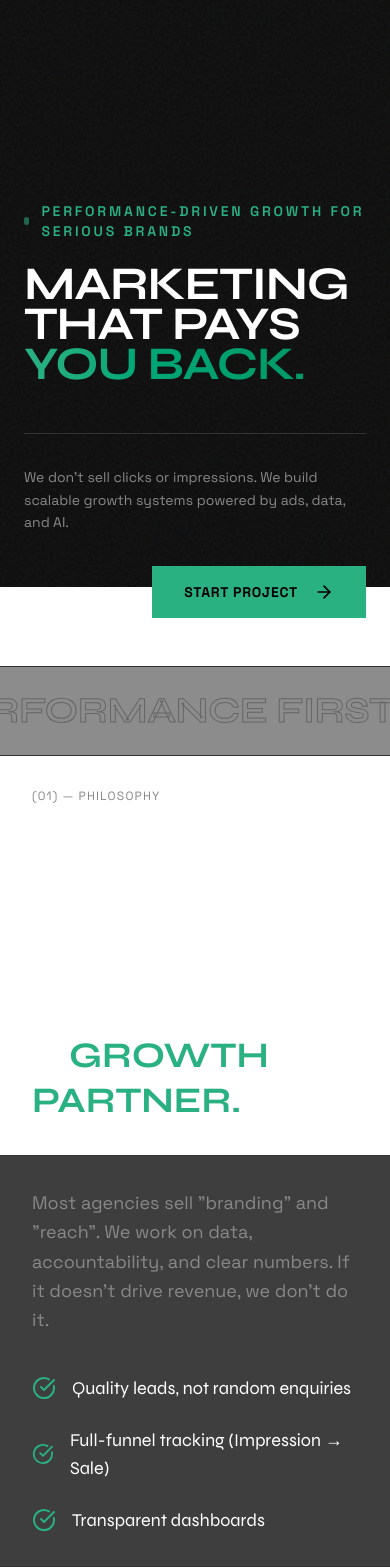
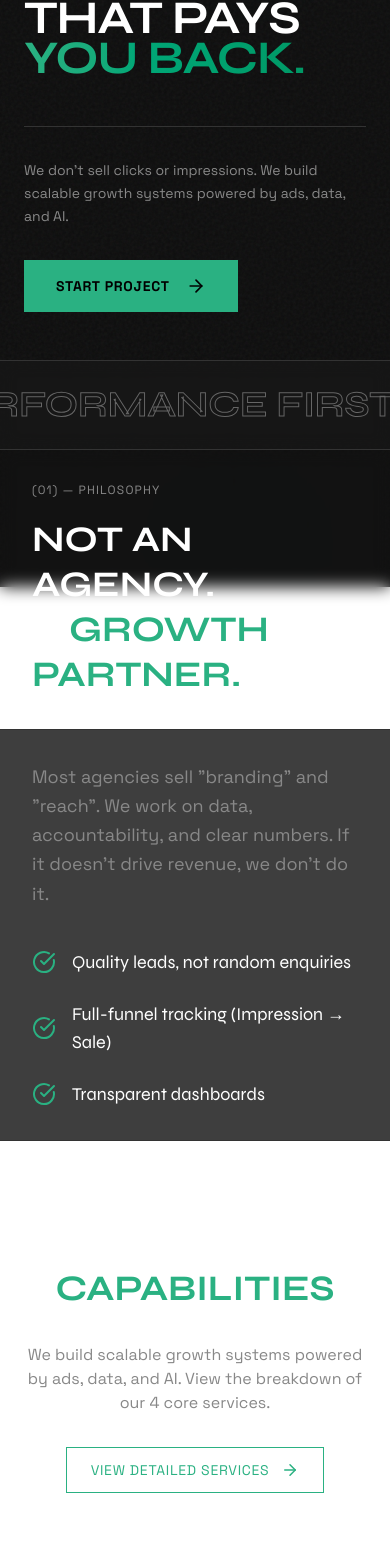
Before and after one commit to contact-igt/Invictus-frontend, a Next.js app: page / in a window 390 px wide. Shown: the part 257-1825 px from the top of the page. Built offline with nearby package versions, Linux system fonts and the light colour scheme.

Commit message:
responsive changes

```diff
--- a/src/pageComponent/Home/index.jsx
+++ b/src/pageComponent/Home/index.jsx
@@ -69,11 +69,10 @@ const HomePage = ({ activeStep, setActiveStep, stepRefs, activeFaq, toggleFaq })
   return (
     <div className="pt-20">
       {/* SECTION 1 — Hero Section (Performance-Driven Growth) */}
-      <section id="hero" className="min-h-screen flex flex-col justify-end pb-12 px-6 md:px-12 pt-32 relative border-b border-[#333]">
+      <section id="hero" className="min-h-[400px] md:min-h-[500px] lg:min-h-[600px] flex flex-col justify-end pb-12 px-6 md:px-12 pt-18 relative border-b border-[#333]">
         <div className="max-w-[1600px] w-full mx-auto relative z-10">
           <div className="mb-12">
-            <p className="font-body text-[#2AB182] mb-6 tracking-[0.2em] text-sm uppercase font-semibold flex items-center gap-3">
-              <span className="w-2 h-2 bg-[#2AB182] rounded-full animate-pulse"></span>
+            <p className="font-body text-[#2AB182] mb-6 tracking-[0.2em] text-sm uppercase font-semibold flex items-center gap-3"><span className="w-2 h-2 bg-[#2AB182] rounded-full animate-pulse"></span>
               Performance-Driven Growth for Serious Brands
             </p>
             <h1 className="font-display font-bold text-[12vw] md:text-[8vw] leading-[0.85] tracking-tight text-white uppercase">
@@ -83,7 +82,7 @@ const HomePage = ({ activeStep, setActiveStep, stepRefs, activeFaq, toggleFaq })
             </h1>
           </div>
 
-          <div className="flex flex-col md:flex-row justify-between items-end md:items-center gap-8 w-full border-t border-[#333] pt-8">
+          <div className="flex flex-col md:flex-row justify-between items-start md:items-center gap-8 w-full border-t border-[#333] pt-8">
             <p className="font-body max-w-md text-[#888] text-sm md:text-lg leading-relaxed">
               We don’t sell clicks or impressions. We build scalable growth systems powered by ads, data, and AI.
             </p>
@@ -118,7 +117,7 @@ const HomePage = ({ activeStep, setActiveStep, stepRefs, activeFaq, toggleFaq })
       {/* Philosophy Section (Anti-Agency) */}
       <section className="border-b border-[#333] relative z-10">
         <div className="max-w-[1600px] mx-auto grid md:grid-cols-2">
-          <div className="p-8 md:p-12 lg:p-20 border-b md:border-b-0 md:border-r border-[#333] flex flex-col justify-between min-h-[400px] backdrop-blur-sm">
+          <div className="p-8 md:p-12 lg:p-20 border-b md:border-b-0 md:border-r border-[#333] flex flex-col justify-between min-h-[280px] md:min-h-[400px] backdrop-blur-sm">
             <span className="font-body text-xs text-[#888] uppercase tracking-widest mb-4">(01) — Philosophy</span>
             <h2 className="font-display text-4xl md:text-5xl font-bold uppercase leading-tight text-white">
               Not an Agency.<br />
@@ -136,7 +135,7 @@ const HomePage = ({ activeStep, setActiveStep, stepRefs, activeFaq, toggleFaq })
                 "Transparent dashboards"
               ].map((item, index) => (
                 <li key={index} className="flex items-center gap-4 text-white group">
-                  <CheckCircle className="text-[#2AB182] w-6 h-6" />
+                  <CheckCircle className="text-[#2AB182] min-w-6 min-h-6 w-6 h-6" />
                   <span className="group-hover:translate-x-2 transition-transform duration-300">{item}</span>
                 </li>
               ))}
@@ -147,7 +146,7 @@ const HomePage = ({ activeStep, setActiveStep, stepRefs, activeFaq, toggleFaq })
 
       {/* Services Callout - Points to the new ServicesPage */}
       <section className="py-20 border-b border-[#333] px-6 md:px-12 relative z-10">
-        <div className="max-w-[1600px] mx-auto flex flex-col md:flex-row justify-between items-center gap-8">
+        <div className="max-w-[1600px] mx-auto flex flex-col lg:flex-row justify-between items-center text-center gap-8">
           <h2 className="font-display text-4xl md:text-5xl font-bold uppercase text-white leading-tight">
             Our Core <span className="text-[#2AB182]">Capabilities</span>
           </h2>
@@ -200,16 +199,18 @@ const HomePage = ({ activeStep, setActiveStep, stepRefs, activeFaq, toggleFaq })
 
       {/* Stats Section */}
       <section className="border-b border-[#333] py-20 px-6 md:px-12 bg-[#1A1A1A]/80 backdrop-blur-sm relative z-10">
-        <div className="max-w-[1600px] mx-auto grid md:grid-cols-2 gap-12">
+        <div className="max-w-[1600px] mx-auto flex flex-col md:flex-row items-center justify-center gap-12 md:gap-30">
           <div>
             <h2 className="font-display text-6xl md:text-7xl lg:text-9xl font-bold text-[#2AB182] mb-2">
-              <CountUp end={3} duration={2} suffix="x" />
+              <CountUp end={3} duration={2} suffix="x" enableScrollSpy={true}
+                scrollSpyOnce={true} />
             </h2>
             <p className="font-body text-[#888] uppercase tracking-widest text-sm">Avg. Client ROAS</p>
           </div>
           <div>
             <h2 className="font-display text-6xl md:text-7xl lg:text-9xl font-bold text-white mb-2">
-              <CountUp end={40} duration={2} prefix="-" suffix="%" />
+              <CountUp end={40} duration={2} prefix="-" suffix="%" enableScrollSpy={true}
+                scrollSpyOnce={true} />
             </h2>
             <p className="font-body text-[#888] uppercase tracking-widest text-sm">Cost Per Lead Reduction</p>
           </div>
@@ -304,7 +305,7 @@ const HomePage = ({ activeStep, setActiveStep, stepRefs, activeFaq, toggleFaq })
       {/* FAQ Section */}
       <section className="py-20 border-b border-[#333] px-6 md:px-12 relative z-10">
         <div className="max-w-3xl mx-auto">
-          <h2 className="font-display text-4xl font-bold uppercase mb-12 text-white text-center">FAQ</h2>
+          <h2 className="font-display text-4xl font-bold uppercase mb-14 text-white text-center">FAQ</h2>
           <div className="space-y-6">
             {[
               { q: "Do you work on performance-based pricing?", a: "We primarily work on a retainer + performance structure. Pure performance deals are evaluated on a case-by-case basis depending on your margins and historical data." },
```
